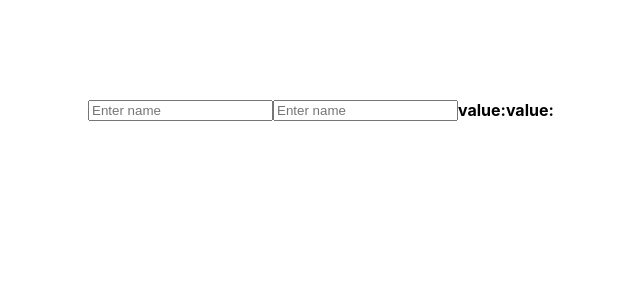
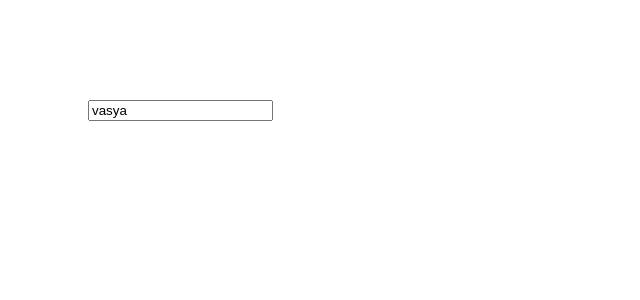
Before and after one commit to LenaMesyachik/ReactHooks, a React (Create React App) app: page / in a window 1280 px wide. Shown: the top 300 px of the page, without its empty margins (12-652 px from the left). Built offline with nearby package versions, Linux system fonts and the light colour scheme; the HTML template or start-up script is replaced by a standard one.

Commit message:
4. useRef

```diff
--- a/src/App.tsx
+++ b/src/App.tsx
@@ -1,4 +1,4 @@
-import React, {useEffect, useLayoutEffect, useState} from "react"
+import React, {useEffect, useLayoutEffect, useRef, useState} from "react"
 import './App.css'
 import {log} from "util";
 
@@ -6,39 +6,35 @@ type dataType = {
     name: string
 }
 const App = () => {
-    const [name, setName] = useState('')
-    const [data, setData] = useState<dataType>({} as dataType)
+  /*  const [name, setName] = useState('')
+    const [data, setData] = useState<dataType>({} as dataType)*/
+    const inputRef = useRef<HTMLInputElement>(null)
 
+  /*  useEffect(() => {
+        console.log('Name changed')
+    }, [data.name])*/
 
+   /* useEffect(() => {
+        const interval = setInterval(() => {
+            console.log('500')
+        }, 1000)
+        return () => {
+            clearInterval(interval)
+        }
+    }, [])*/
+
+    useLayoutEffect(() => {
+        console.log(inputRef.current.value)
+    }, [])
     useEffect(() => {
-        console.log('Name changed')
-    }, [data.name])
-
-useEffect(() => {
-    const interval = setInterval(() => {
-        console.log('500')}, 1000)
-    return () => {clearInterval(interval)}
-}, [])
-
-useLayoutEffect(() => {
-    console.log('LayoutEffect')
-}, [])
-    useEffect(() => {
-        console.log('UseEffect')
+        console.log(inputRef.current.value = 'vasya')
     }, [])
-
-
-
-
-
-
-
     return (
         <div className={'App'}>
-            <input value={name} placeholder='Enter name' onChange={e => setName(e.currentTarget.value)}/>
-            <input value={data.name} placeholder='Enter name'
-                   onChange={e => setData({...data, name: e.currentTarget.value})}/>
-            <div>
+            <input ref={inputRef} value='max' placeholder='Enter name'/>
+            {/* <input value={data.name} placeholder='Enter name'
+                   onChange={e => setData({...data, name: e.currentTarget.value})}/>*/}
+           {/* <div>
                 <div>
                     <b>value:{name}</b>
                 </div>
@@ -47,7 +43,7 @@ useLayoutEffect(() => {
                 <div>
                     <b>value:{data.name}</b>
                 </div>
-            </div>
+            </div>*/}
         </div>
 
     )
```
